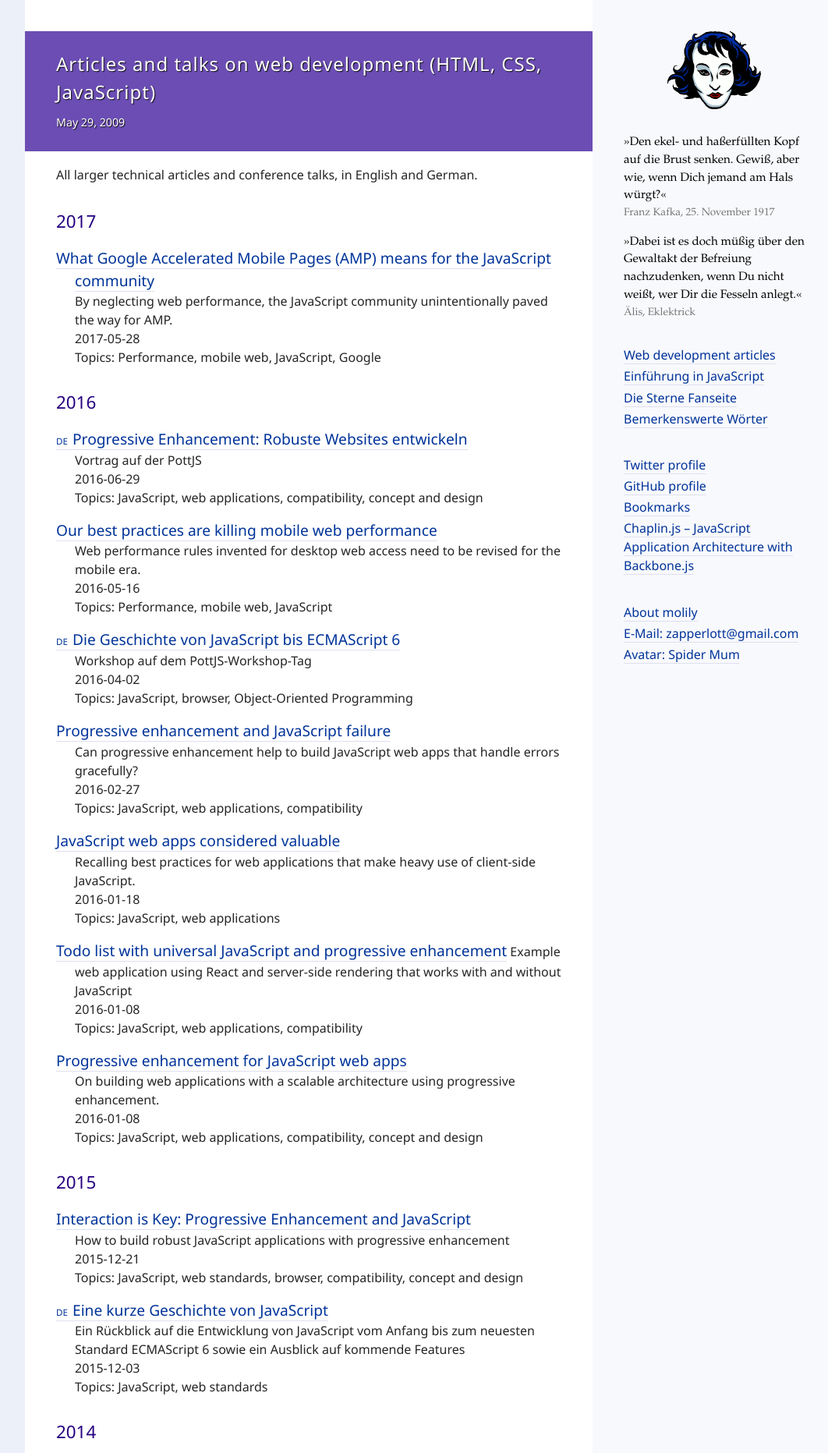
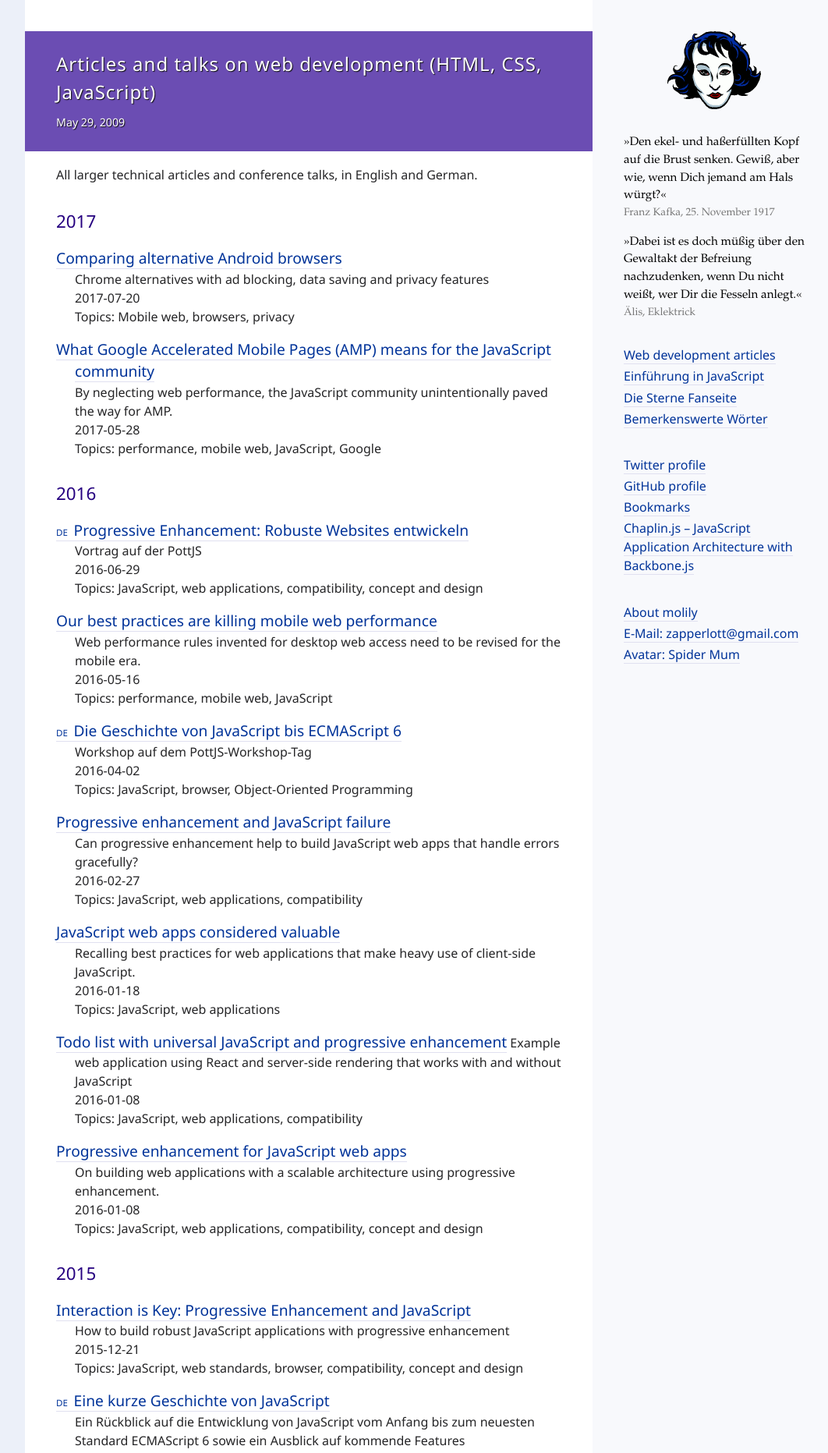
Before and after one commit to molily/molily.de, a Jekyll site: the page built from _posts/2009-05-29-artikel.html, in a window 1280 px wide. Shown: the top 1863 px of the page at 78% size, without its empty margins (88-1150 px from the left). Built offline with Jekyll 4.4.1, drawn with Linux system fonts in a browser that asks for light colours; some web fonts are replaced; some of the changed text lies outside the part shown.

Commit message:
Add new article. Improve topics.

```diff
--- a/_posts/2009-05-29-artikel.html
+++ b/_posts/2009-05-29-artikel.html
@@ -1,7 +1,7 @@
 ---
 layout: post
 title: Articles and talks on web development (HTML, CSS, JavaScript)
-categories: html, css, javascript, html5, browser, web standards, ecmascript, backbone.js, ruby on rails
+categories: HTML, CSS, JavaScript, ECMAScript, HTML5, Browser, Web Standards, Backbone.js, Ruby on Rails
 lang: en
 ---
 
@@ -9,7 +9,7 @@ lang: en
 .artikel-titel[hreflang="de"]:before {
   content: 'DE  ';
   font-size: 60%;
-  margin-right: 0.2rem;
+  margin-right: 0.3rem;
 }
 </style>
 
@@ -20,10 +20,17 @@ lang: en
 <ul class="artikel-links">
 
 <li>
+<a href="/android-browsers/" class="artikel-titel">Comparing alternative Android browsers</a><br>
+Chrome alternatives with ad blocking, data saving and privacy features<br>
+2017-07-20<br>
+Topics: Mobile web, browsers, privacy
+</li>
+
+<li>
 <a href="/amp/" class="artikel-titel">What Google Accelerated Mobile Pages (AMP) means for the JavaScript community</a><br>
 By neglecting web performance, the JavaScript community unintentionally paved the way for AMP.<br>
 2017-05-28<br>
-Topics: Performance, mobile web, JavaScript, Google
+Topics: performance, mobile web, JavaScript, Google
 </li>
 
 </ul>
@@ -43,7 +50,7 @@ Topics: JavaScript, web applications, compatibility, concept and design
 <a href="/mobile-web-performance/" class="artikel-titel">Our best practices are killing mobile web performance</a><br>
 Web performance rules invented for desktop web access need to be revised for the mobile era.<br>
 2016-05-16<br>
-Topics: Performance, mobile web, JavaScript
+Topics: performance, mobile web, JavaScript
 </li>
 
 <li>
@@ -154,7 +161,7 @@ Topics: JavaScript, web applications
 <a href="http://webkrauts.de/artikel/2013/interactive-storytelling" class="artikel-titel" hreflang="de">Interactive Storytelling</a><br>
 <span lang="de">Multimediale Webpräsentationen: Geschichten erzählen mit modernen Webtechniken</span><br>
 2013-12-01<br>
-Topics: Concept and design, JavaScript
+Topics: concept and design, JavaScript
 </li>
 
 <li>
@@ -398,7 +405,7 @@ Topics: concept and design, browser, compatibility
 <a href="/google-privacy/" class="artikel-titel" lang="de" hreflang="de">Versuche zur Bestimmung von Google</a><br>
 <span lang="de">Können wir Vertrauen in den Monopolisten Googles haben? Hat Google negative Absichten?</span><br>
 2009-12-07<br>
-Topics: Privatsphäre, Datenschutz, Bürgerrechte, Google
+Topics: Privacy, data protection, civil rights, Google
 </li>
 
 <li>
```
